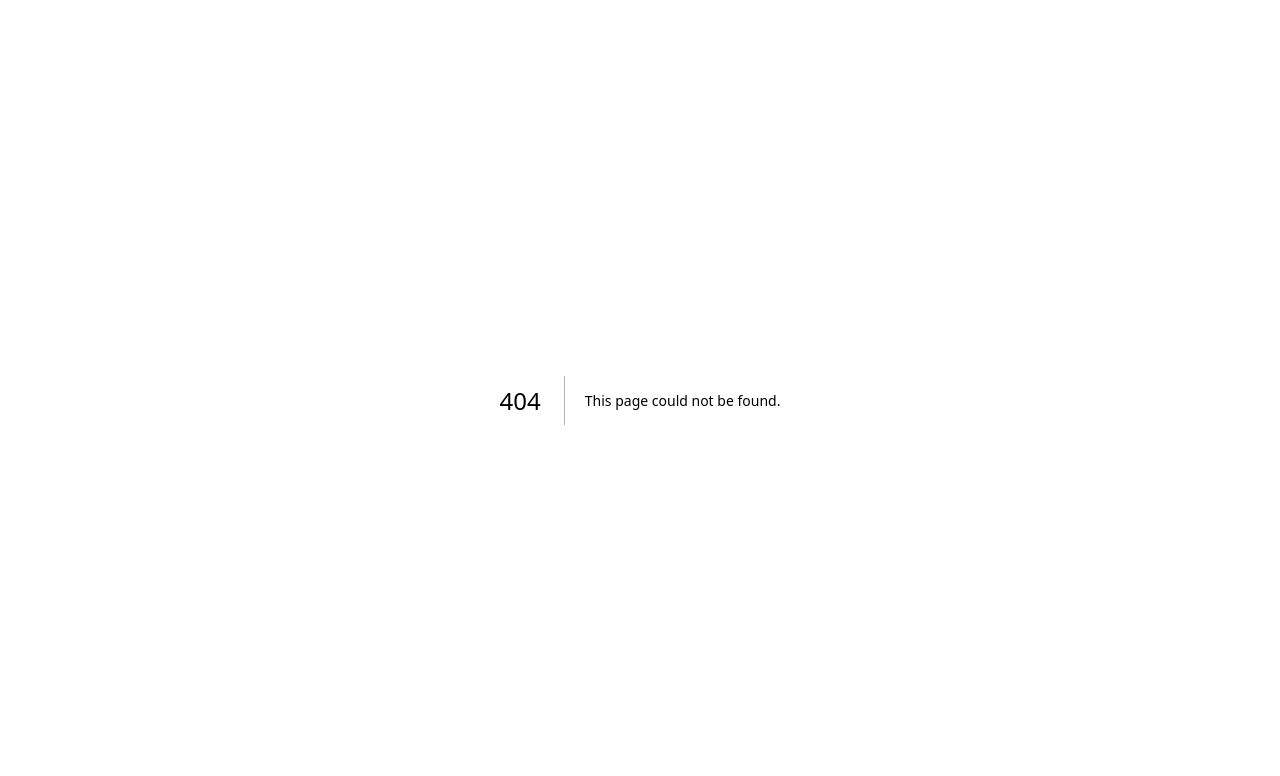
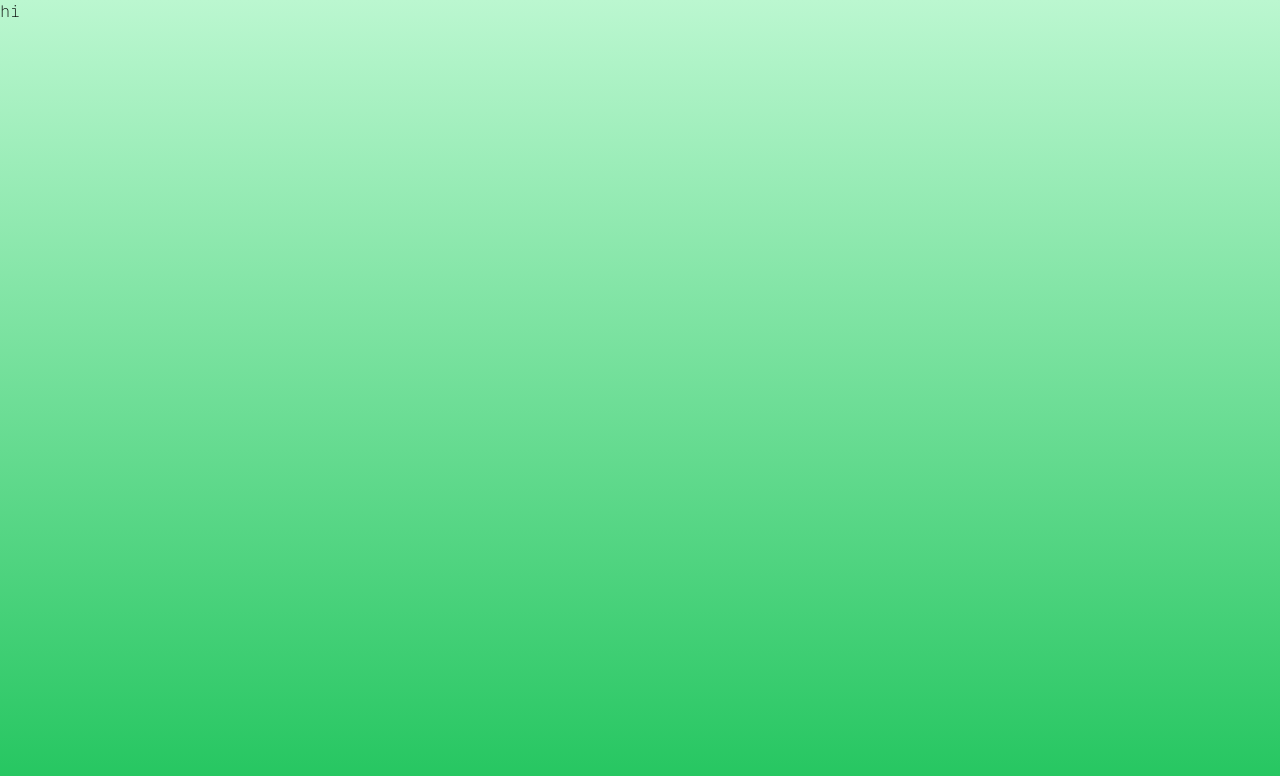
Before and after one commit to vipoooooo/portfolio, a Next.js app: page /projects/mef in a window 1280 px wide. Before the commit this address had no page. Shown: the top 776 px of the page. Built offline with nearby package versions, Linux system fonts and the light colour scheme.

Commit message:
update nextjs

```diff
--- a/package.json
+++ b/package.json
@@ -10,6 +10,7 @@
   },
   "dependencies": {
     "@next/font": "^13.3.0",
+    "clsx": "^1.2.1",
     "next": "^13.2.4",
     "react": "18.2.0",
     "react-dom": "18.2.0",
--- a/src/pages/_app.tsx
+++ b/src/pages/_app.tsx
@@ -3,7 +3,11 @@ import { type AppType } from "next/dist/shared/lib/utils";
 import "y/styles/globals.css";
 
 const MyApp: AppType = ({ Component, pageProps }) => {
-  return <Component {...pageProps} />;
+  return (
+    <body className="h-screen bg-gradient-to-b from-green-200 to-green-500">
+      <Component {...pageProps} />
+    </body>
+  );
 };
 
 export default MyApp;
--- a/src/pages/index.tsx
+++ b/src/pages/index.tsx
@@ -1,3 +1,4 @@
+import clsx from "clsx";
 import { type NextPage } from "next";
 import Image from "next/image";
 import { DynamicLink, Digit } from "y/components/dynamic_link";
@@ -14,11 +15,13 @@ const Home: NextPage = () => {
             </span>
           </div>
         </nav>
-        <main
-          className="undefined relative z-10 grid grid-cols-12 gap-4 md:gap-8"
-          style={{ opacity: 1 }}
-        >
-          <p className="col-start-1 col-end-13 mb-8 gap-6 pt-2 text-zinc-100 md:col-start-5 md:col-end-13 md:mt-0 md:columns-2 lg:col-start-5 lg:col-end-13">
+        <main className="undefined relative z-10 grid grid-cols-12 gap-4 md:gap-8">
+          <p
+            className={clsx(
+              "col-start-1 col-end-13 md:col-start-5 md:col-end-13 lg:col-start-5 lg:col-end-13",
+              "mb-8 select-none gap-6 pt-2 text-zinc-100 md:mt-0 md:columns-2"
+            )}
+          >
             Viphou is a both designer and developer interested in designing and
             building product that have huge impact in society. After working at{" "}
             <DynamicLink title="Edemy" url="https://www.edemy.org/" />
@@ -33,7 +36,7 @@ const Home: NextPage = () => {
             <Digit digit="2" /> doing both UXUI and mobile developement
           </p>
           <Project
-            url="/"
+            url="/projects/mef"
             col="group relative col-start-1 col-end-13 grid cursor-pointer rounded-md bg-[rgba(255,255,255,.03)] p-2 ease-in hover:bg-neutral-800 lg:col-start-1 lg:col-end-7"
             image="/image/mef.png"
             title="Ministry of Economy and Finance"
--- /dev/null
+++ b/src/pages/projects/mef.tsx
@@ -0,0 +1,7 @@
+import { NextPage } from "next";
+
+const Mef: NextPage = () => {
+  return <main>hi</main>;
+};
+
+export default Mef;
```
Also changed, not shown: 1 other file (tests, documents, lock files or other folders).
